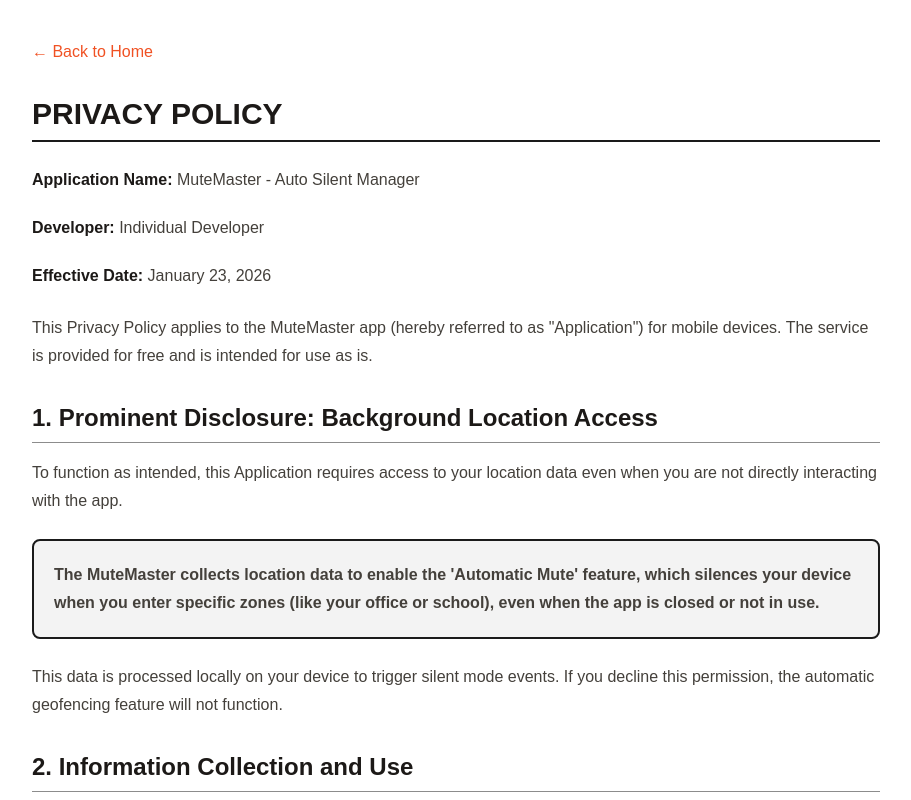
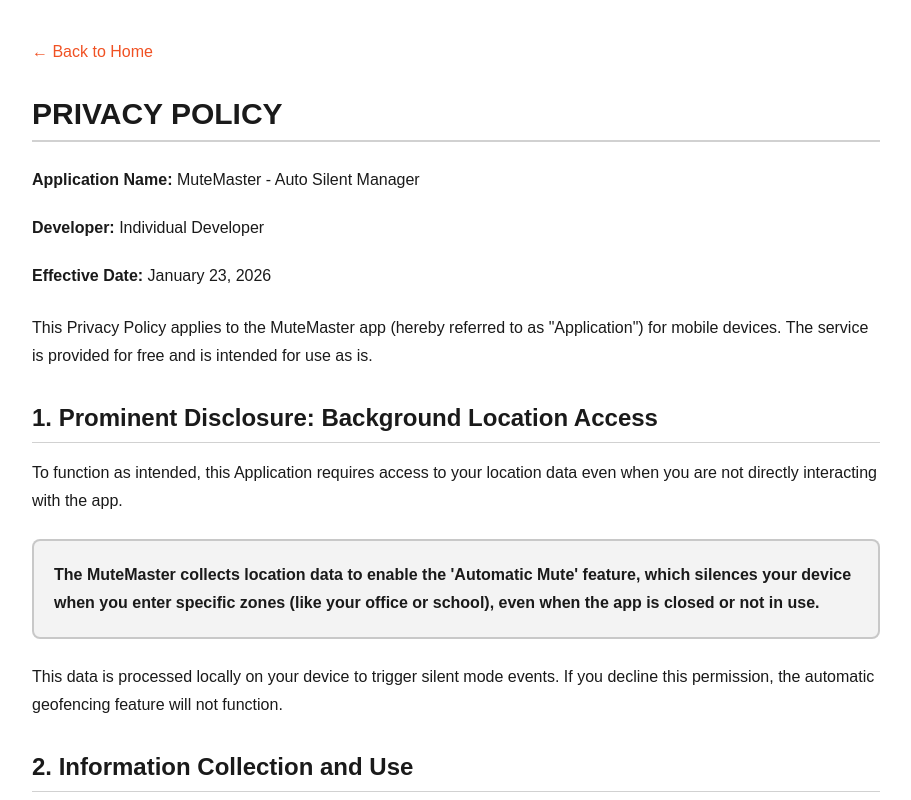
Before and after one commit to DipankajSingh/TheMuteMaster, a Next.js app in the folder website/: page /privacy in a window 1280 px wide. Shown: the top 800 px of the page, without its empty margins (184-1095 px from the left). Built offline with nearby package versions, Linux system fonts and the light colour scheme.

Commit message:
fix: force prose typography text color for high contrast

```diff
--- a/website/app/globals.css
+++ b/website/app/globals.css
@@ -136,6 +136,15 @@
   filter: brightness(0.95);
 }
 
+/* Force Prose Typography to use our exact theme colors for perfect readability */
+.prose, .prose * {
+  color: var(--foreground) !important;
+  border-color: color-mix(in oklab, var(--foreground) 20%, transparent) !important;
+}
+.prose a {
+  color: var(--color-primary) !important;
+}
+
 /* Icon container styling */
 .icon-container {
   background-color: color-mix(in oklab, var(--color-primary) 20%, transparent);
```
